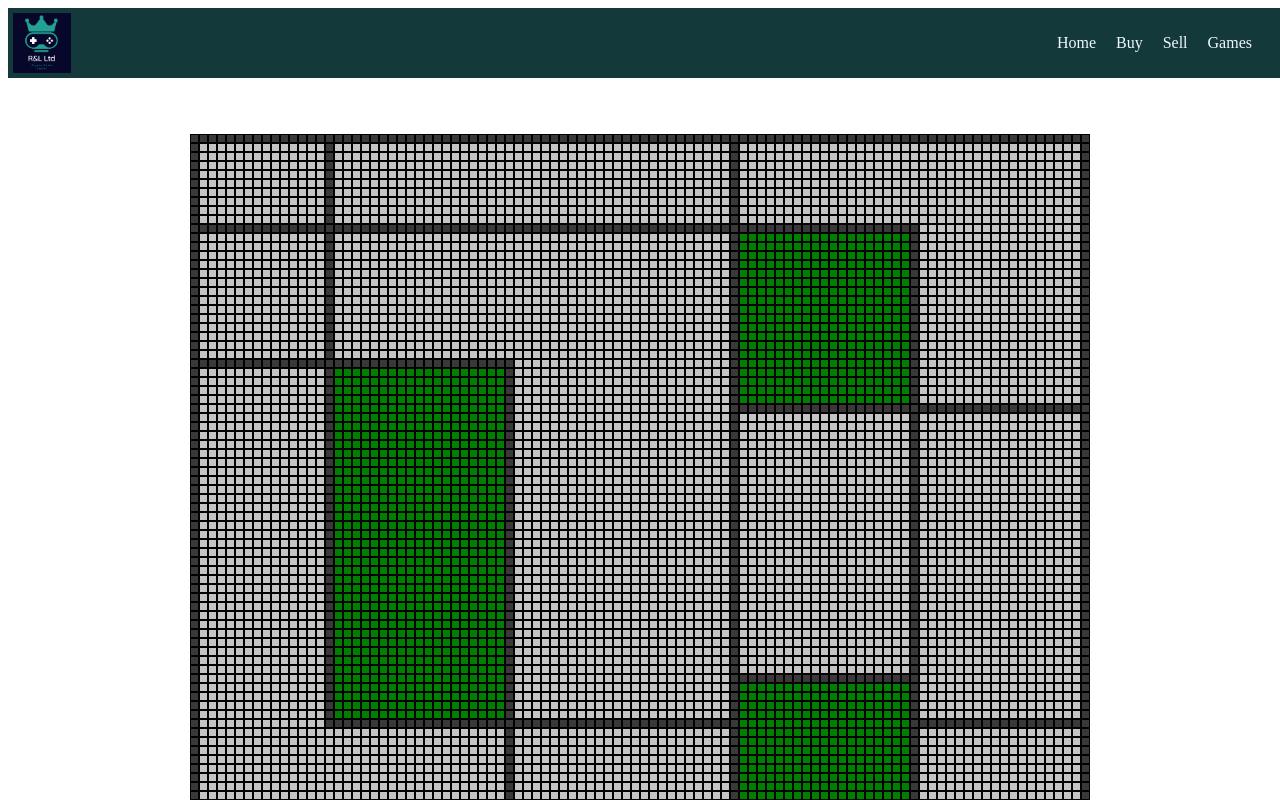
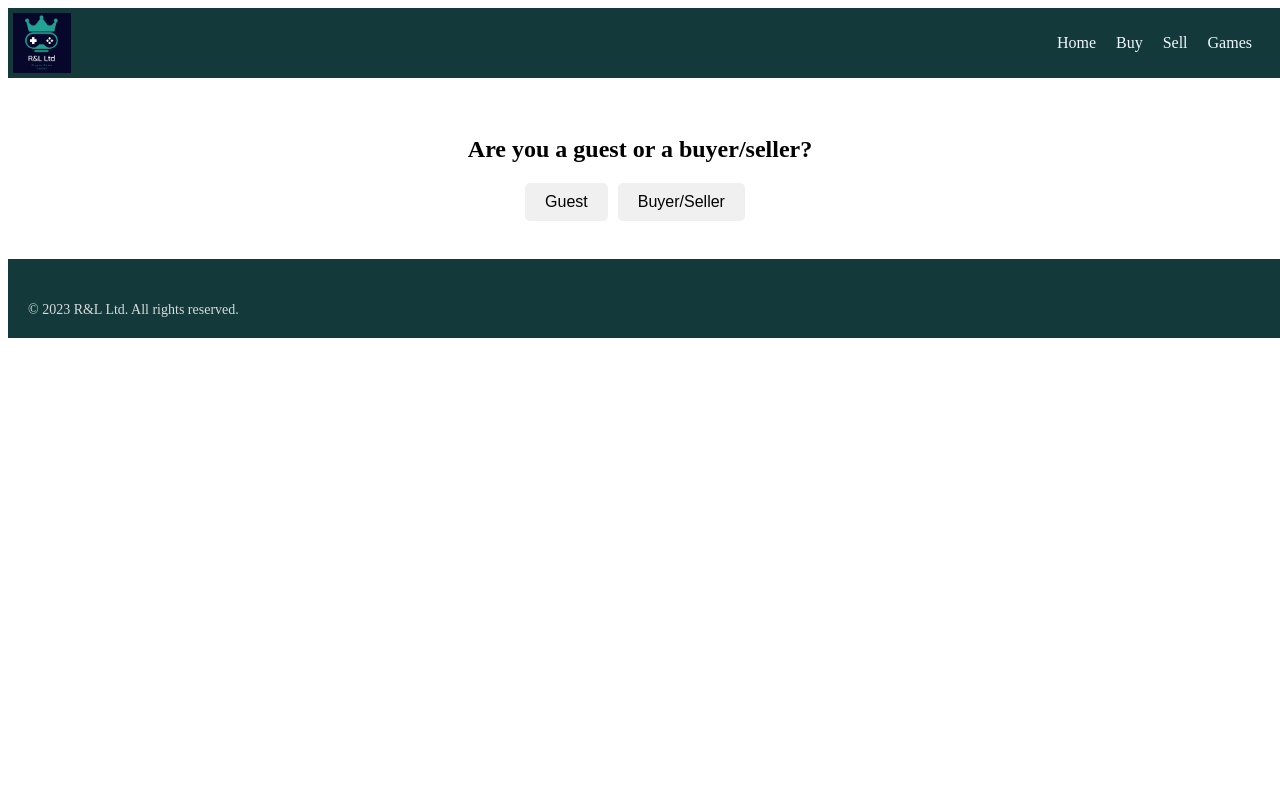
Before and after one commit to RamPakanayev/Meta_DeCentraland, a React (Create React App) app in the folder meta-client/: page / in a window 1280 px wide. Shown: the top 800 px of the page. Built offline with nearby package versions, Linux system fonts and the light colour scheme; the HTML template or start-up script is replaced by a standard one.

Commit message:
guest buyer seller matchings components rendering

```diff
--- a/meta-client/src/App.jsx
+++ b/meta-client/src/App.jsx
@@ -1,14 +1,23 @@
-import Footer from "./components/Footer/Footer";
-import Grid from "./components/Grid/Grid";
-import Header from "./components/Header/Header";
+import React, { useState } from 'react';
+import Footer from './components/Footer/Footer';
+import Grid from './components/Grid/Grid';
+import Header from './components/Header/Header';
+import EntryPage from './components/EnteryPage/EnteryPage';
+
 function App() {
+  const [showGrid, setShowGrid] = useState(false);
+
+  const handleHomeClick = () => {
+    setShowGrid(false);
+  };
+
   return (
     <div className="App">
-      <Header/>
-      <br/>
-     <Grid/>
-     <Footer/>
+      <Header onHomeClick={handleHomeClick} />
+      {showGrid ? <Grid /> : <EntryPage />}
+      <Footer />
     </div>
   );
 }
+
 export default App;
--- /dev/null
+++ b/meta-client/src/components/EnteryPage/EnteryPage.css
@@ -0,0 +1,39 @@
+.entry-page {
+  display: flex;
+  flex-direction: column;
+  align-items: center;
+}
+
+.entry-page__title {
+  font-size: 24px;
+  margin-bottom: 20px;
+  text-align: center;
+}
+
+.entry-page__buttons {
+  display: flex;
+}
+
+.entry-page__button {
+  background-color: #f0f0f0;
+  border: none;
+  border-radius: 5px;
+  padding: 10px 20px;
+  margin-right: 10px;
+  font-size: 16px;
+  cursor: pointer;
+  transition: all 0.3s ease;
+}
+
+.entry-page__button:hover {
+  background-color: #d5d5d5;
+}
+
+.entry-page__button--selected {
+  background-color: #2ecc71;
+  color: #f0f0f0;
+}
+
+.entry-page__button--selected:hover {
+  background-color: #27ae60;
+}
--- /dev/null
+++ b/meta-client/src/components/EnteryPage/EnteryPage.jsx
@@ -0,0 +1,43 @@
+import React, { useState } from 'react';
+import './EnteryPage.css';
+import Grid from '../Grid/Grid';
+
+const EntryPage = () => {
+  const [userType, setUserType] = useState('');
+
+  const handleUserTypeChange = (type) => {
+    setUserType(type);
+  };
+
+  return (
+    <div className="entry-page">
+      {userType ? (
+        <Grid userType={userType} />
+      ) : (
+        <>
+          <h2 className="entry-page__title">Are you a guest or a buyer/seller?</h2>
+          <div className="entry-page__buttons">
+            <button
+              className={`entry-page__button ${
+                userType === 'guest' ? 'entry-page__button--selected' : ''
+              }`}
+              onClick={() => handleUserTypeChange('guest')}
+            >
+              Guest
+            </button>
+            <button
+              className={`entry-page__button ${
+                userType === 'buyer-seller' ? 'entry-page__button--selected' : ''
+              }`}
+              onClick={() => handleUserTypeChange('buyer-seller')}
+            >
+              Buyer/Seller
+            </button>
+          </div>
+        </>
+      )}
+    </div>
+  );
+};
+
+export default EntryPage;
--- a/meta-client/src/components/Grid/Grid.jsx
+++ b/meta-client/src/components/Grid/Grid.jsx
@@ -3,7 +3,7 @@ import Plot from '../Plot';
 import generatePlots from './plotsData';
 import './Grid.css';
 
-const Grid = () => {
+const Grid = ({ userType }) => {
   const plots = generatePlots();
   const plotTable = [];
 
@@ -14,7 +14,7 @@ const Grid = () => {
       const index = i * 100 + j;
       row.push(
         <td key={`${j}-${i}`}>
-          <Plot {...plots[index]} />
+          <Plot {...plots[index]} userType={userType} />
         </td>
       );
     }
--- a/meta-client/src/components/Header/Header.jsx
+++ b/meta-client/src/components/Header/Header.jsx
@@ -1,16 +1,26 @@
 import React from 'react';
 import './Header.css';
 
-const Header = () => {
+const Header = ({ onHomeClick }) => {
   return (
     <header className="header">
       <img className="logo" src="/logo.png" alt="Meta_DeCentraland Logo" />
       <nav className="nav-menu">
         <ul>
-          <li><a href="#">Home</a></li>
-          <li><a href="#">Buy</a></li>
-          <li><a href="#">Sell</a></li>
-          <li><a href="#">Games</a></li>
+          <li>
+            <a href="#" onClick={onHomeClick}>
+              Home
+            </a>
+          </li>
+          <li>
+            <a href="#">Buy</a>
+          </li>
+          <li>
+            <a href="#">Sell</a>
+          </li>
+          <li>
+            <a href="#">Games</a>
+          </li>
         </ul>
       </nav>
     </header>
--- a/meta-client/src/components/Plot.jsx
+++ b/meta-client/src/components/Plot.jsx
@@ -1,7 +1,7 @@
 import React, { useState } from 'react';
 import PopUpPlotDetails from './PlotDetails/PopUpPlotDetails';
 
-const Plot = ({ id, type, owner, game, price, x, y, onBuy, onPlay }) => {
+const Plot = ({ id, type, owner, game, price, x, y, onBuy, onPlay, userType }) => {
   const [showDetails, setShowDetails] = useState(false);
   const [purchased, setPurchased] = useState(false);
 
@@ -64,6 +64,7 @@ const Plot = ({ id, type, owner, game, price, x, y, onBuy, onPlay }) => {
           onPlay={handlePlay}
           x={x}
           y={y}
+          userType={userType}
         />
       ) : null}
     </div>
--- a/meta-client/src/components/PlotDetails/PopUpPlotDetails.css
+++ b/meta-client/src/components/PlotDetails/PopUpPlotDetails.css
@@ -7,6 +7,7 @@
   line-height: 1.9;
   max-width: 900px;
   margin: auto;
+  width:900px;
 }
 
 .close-btn {
@@ -48,6 +49,10 @@ hr {
   margin-top: 20px;
   display: flex;
   justify-content: center;
+}
+
+.popup-buttons.guest {
+  display: none;
 }
 
 .popup-buy-btn,
--- a/meta-client/src/components/PlotDetails/PopUpPlotDetails.jsx
+++ b/meta-client/src/components/PlotDetails/PopUpPlotDetails.jsx
@@ -3,10 +3,8 @@ import Popup from 'reactjs-popup';
 import './PopUpPlotDetails.css';
 
 const PopUpPlotDetails = ({ id, owner, game, price, onClose, userType, x, y, onSetPrice, onTransferOwnership, onAttachGame }) => {
-  const isGuest = userType === 'guest';
-
   return (
-    <Popup open={true} onClose={onClose} className="popup-content">
+    <Popup open={true} onClose={onClose} className={`popup-content ${userType === 'guest' ? 'popup-content--guest' : ''}`}>
       <button className="close-btn" onClick={onClose}>
         X
       </button>
@@ -19,7 +17,7 @@ const PopUpPlotDetails = ({ id, owner, game, price, onClose, userType, x, y, onS
       <p className="popup-text">Price: {price}</p>
       <p className="popup-text">X: {x}</p>
       <p className="popup-text">Y: {y}</p>
-      {isGuest ? null : (
+      {userType==='guest' ? null : (
         <div className="popup-buttons">
           <button className="popup-buy-btn">Buy</button>
           <button className="popup-sell-btn">Sell</button>
@@ -32,4 +30,5 @@ const PopUpPlotDetails = ({ id, owner, game, price, onClose, userType, x, y, onS
   );
 };
 
+
 export default PopUpPlotDetails;
```
